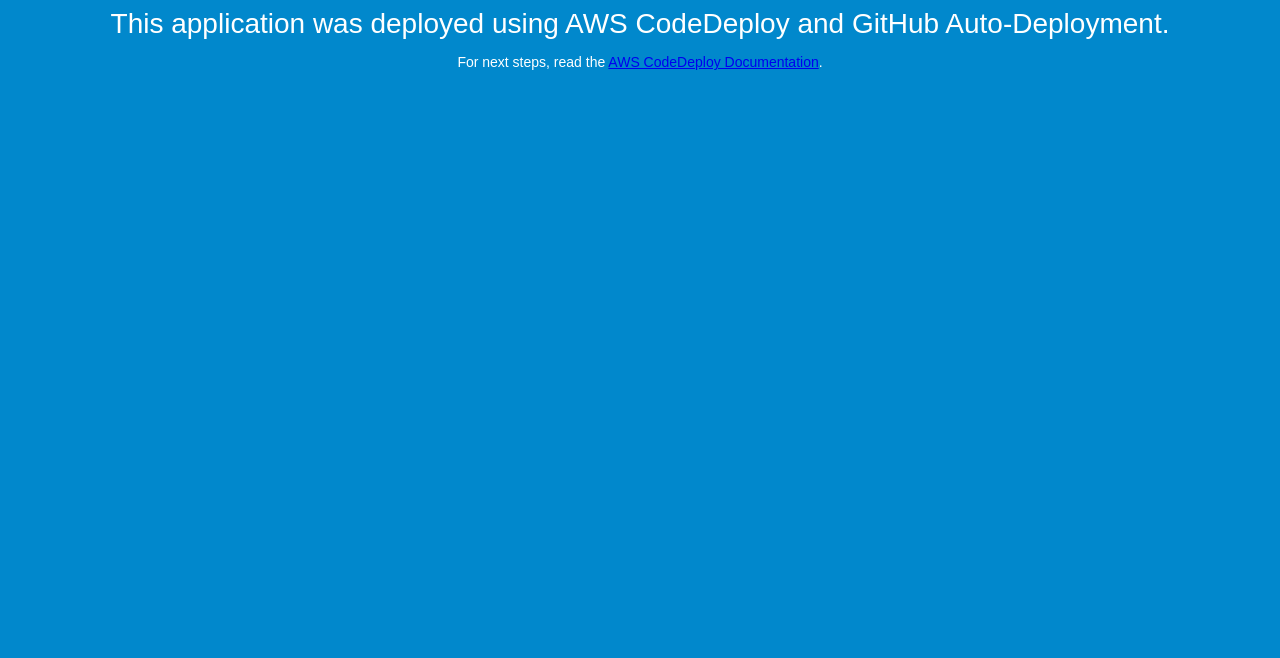
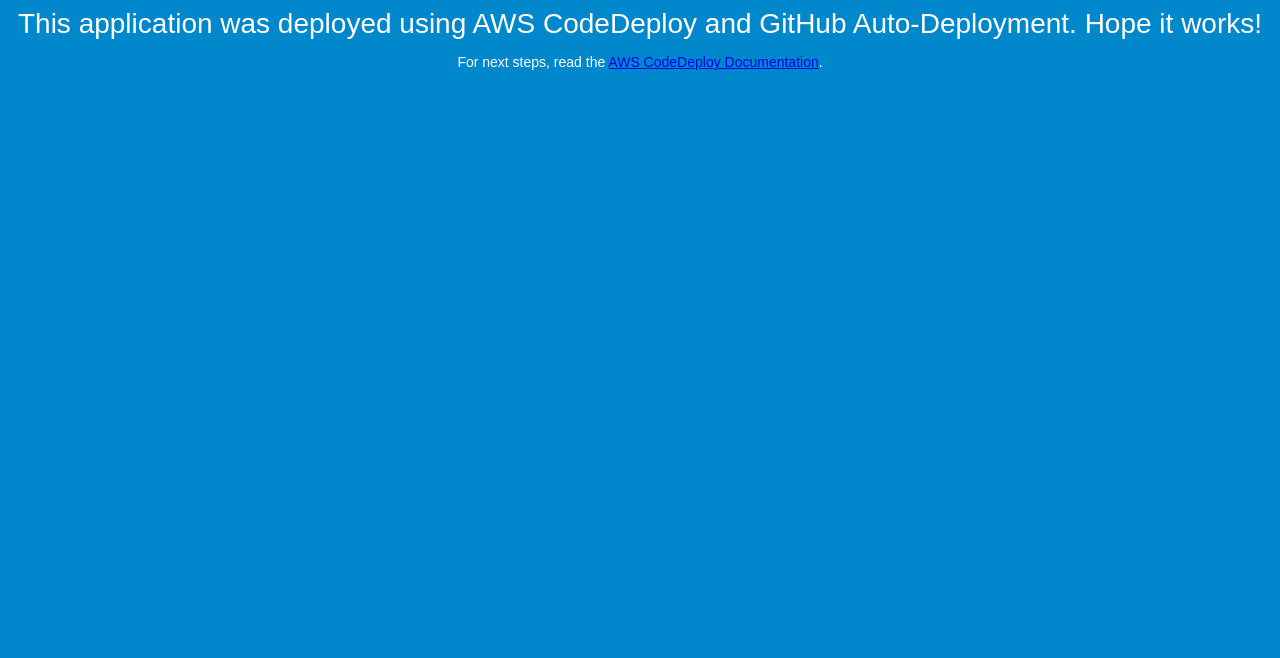
Before and after one commit to alexlangley/codedeploysample, a plain HTML site: page index.html in a window 1280 px wide. Shown: the part 142-800 px from the top of the page. Drawn offline with Linux system fonts and the light colour scheme.

Commit message:
More text.

```diff
--- a/index.html
+++ b/index.html
@@ -27,7 +27,7 @@
 <body>
   <div align="center">
     <h1>Congratulations Mr. Alex Langley!</h1>
-    <h2>This application was deployed using AWS CodeDeploy and GitHub Auto-Deployment.</h2>
+    <h2>This application was deployed using AWS CodeDeploy and GitHub Auto-Deployment.  Hope it works!</h2>
     <p>For next steps, read the <a href="http://aws.amazon.com/documentation/codedeploy">AWS CodeDeploy Documentation</a>.</p>
   </div>
 </body>
```
